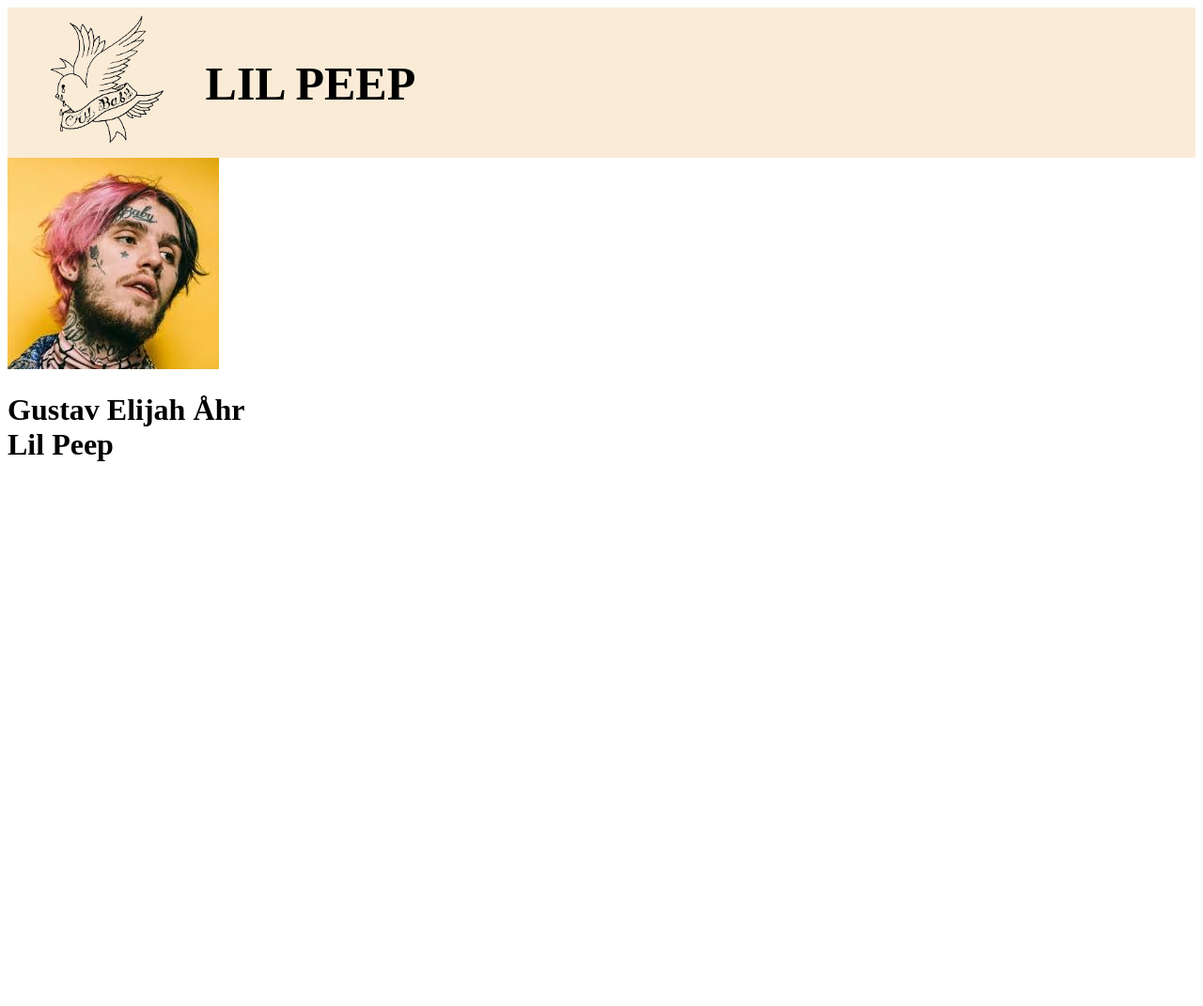
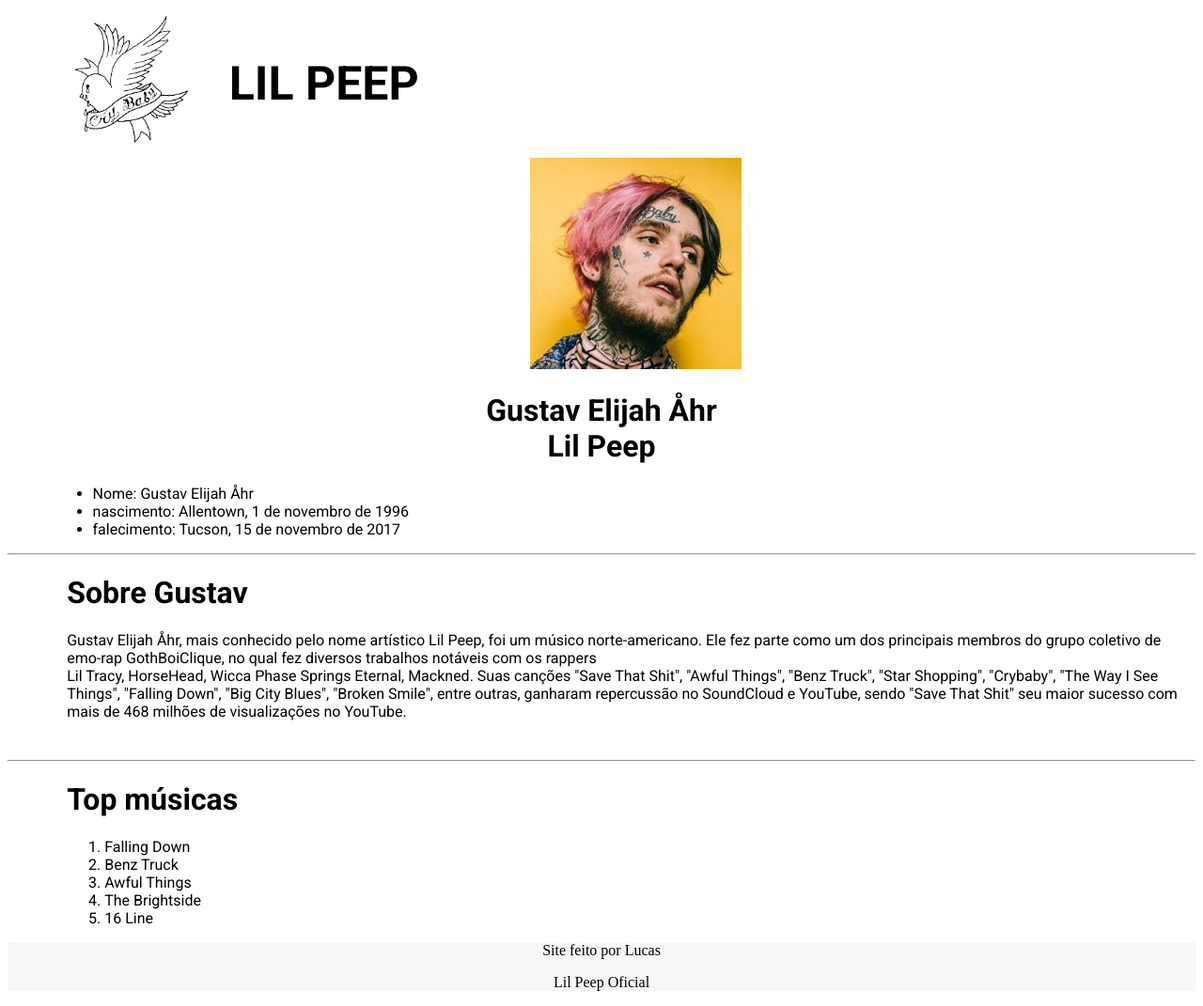
Before and after one commit to Lucasdelphino/conevrter-pwa, a plain HTML site: page index.html in a window 1280 px wide. Shown: the whole page at 94% size. Before the commit the page ends 800 px from the top, so only its background shows below. Drawn offline with Linux system fonts and the light colour scheme.

Commit message:
quase terminando

```diff
--- a/index.html
+++ b/index.html
@@ -16,5 +16,38 @@
         <img src="img/lilpeep.jpg" alt="">
         <h1>Gustav Elijah Åhr <br> Lil Peep</h1>
     </div>
+    <div class="principal">
+        <ul>
+            <li>Nome: Gustav Elijah Åhr</li>
+            <li>nascimento: Allentown, 1 de novembro de 1996</li>
+            <li>falecimento: Tucson, 15 de novembro de 2017</li>
+        </ul>
+    </div>
+    <hr>
+    <div class="sobre">
+        <h1>Sobre Gustav</h1>
+        <p>Gustav Elijah Åhr, mais conhecido pelo nome artístico Lil Peep, foi um músico norte-americano. Ele fez parte como um dos principais membros do grupo coletivo de emo-rap GothBoiClique, no qual fez diversos trabalhos notáveis com os rappers<br> Lil Tracy, HorseHead, Wicca Phase Springs Eternal, Mackned. Suas canções "Save That Shit", "Awful Things", "Benz Truck", "Star Shopping", "Crybaby", "The Way I See Things", "Falling Down", "Big City Blues", "Broken Smile", entre outras, ganharam repercussão no SoundCloud e YouTube, sendo "Save That Shit" seu maior sucesso com mais de 468 milhões de visualizações no YouTube.</p>
+    </div>
+    <br>
+    <hr>
+
+    <div class="musicas">
+        <h1>Top músicas</h1>
+        <ol>
+            <li>Falling Down</li>
+            <li>Benz Truck</li>
+            <li>Awful Things</li>
+            <li>The Brightside</li>
+            <li>16 Line</li>
+        </ol>
+    </div>
+
+    <footer>
+    <div class="rodape">
+        <p>Site feito por Lucas</p>
+        <p>Lil Peep Oficial</p>
+
+    </div>
+</footer>
 </body>
 </html>
--- a/style.css
+++ b/style.css
@@ -1,24 +1,48 @@
+@import url('https://fonts.googleapis.com/css2?family=Roboto:ital,wght@0,100;0,300;0,400;0,500;0,700;0,900;1,100;1,300;1,400;1,500;1,700;1,900&display=swap');
+
 .cabecalho{
     display: flex;
-    background-color:antiquewhite ;
 }
 
 .cabecalho img{
     width: 160px;
-    padding-left: 2%;
+    padding-left: 4%;
 }
 
 .cabecalho h1{
     font-size: 50px;
     padding-top: 18px;
     padding-left: 2%;
+    font-family: roboto;
 }
 
-.lilpeep{
-    display: ;
+.lilpeep img{
+    margin-left: 44%;
 }
 
-.lilpeep img
-    padding-left: 43%;
-    margin-top: 10%;
+.lilpeep h1{
+    text-align: center;
+    align-items: center;
+    font-family: roboto;
 }
+
+.principal{
+    padding-left: 4%;
+    font-family: roboto;
+
+}
+
+.sobre{
+    font-family: roboto;
+    padding-left: 5%;
+}
+
+.musicas{
+    font-family: roboto;
+    padding-left: 5%;
+}
+
+.rodape{
+    background-color:rgb(247, 247, 247) ;
+    text-align: center;
+}
```
